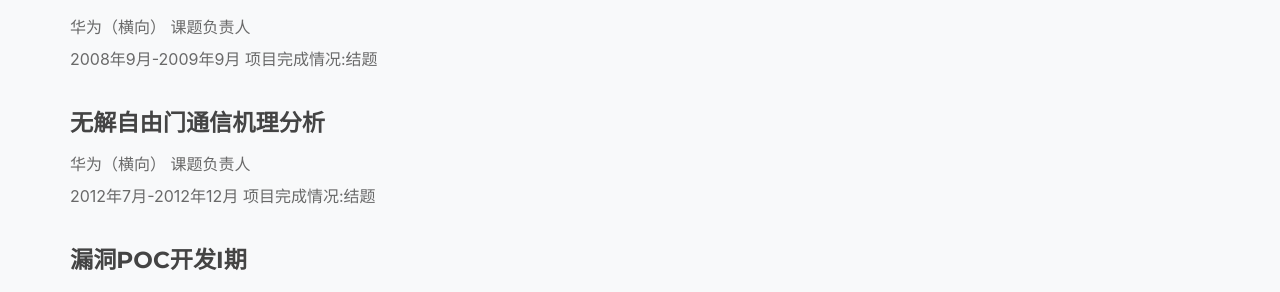
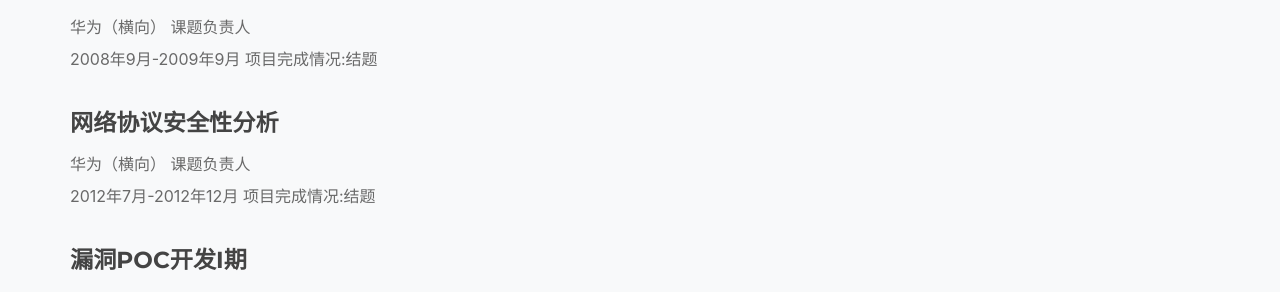
Before and after one commit to xxycfhb/xxycfhb.github.io, a Jekyll site: the page built from pages/research.html, in a window 1280 px wide and 900 px high, scrolled down 1492 px. Shown: the part 151-443 px from the top of the window. Built offline with Jekyll 4.4.1, drawn with Linux system fonts in a browser that asks for light colours; some web fonts are replaced.

Commit message:
Update sitetext.yml

```diff
--- a/_data/sitetext.yml
+++ b/_data/sitetext.yml
@@ -404,7 +404,7 @@ research:
         source: "华为（横向） 课题负责人"
         period: "2008年9月-2009年9月 项目完成情况:结题"
 
-      - title: "无解自由门通信机理分析"
+      - title: "网络协议安全性分析"
         source: "华为（横向） 课题负责人"
         period: "2012年7月-2012年12月 项目完成情况:结题"
 
```
